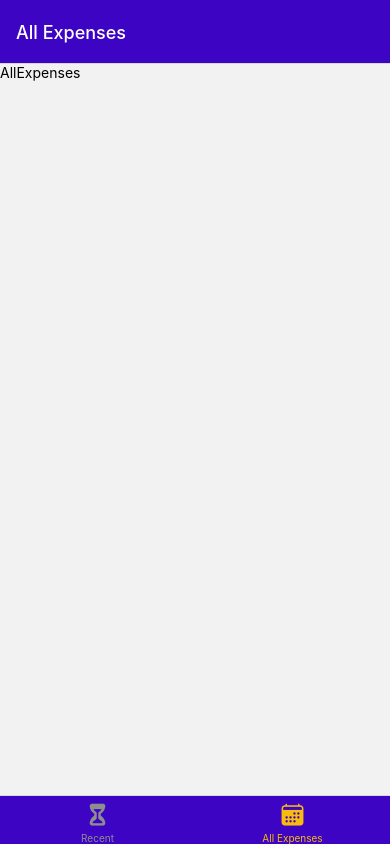
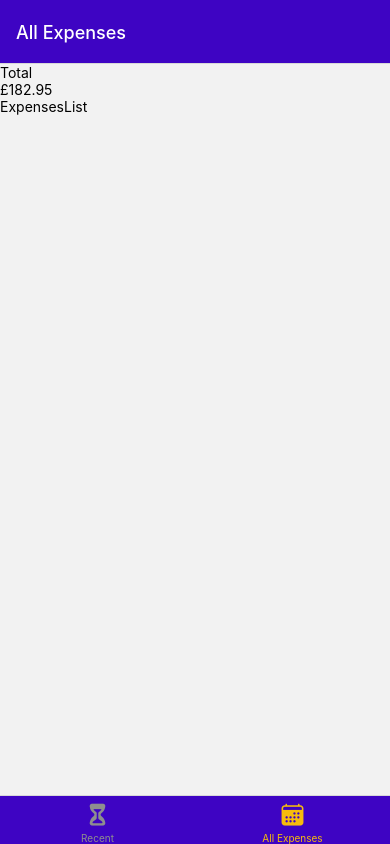
Before and after one commit to judejay/expenses-tracker, a React Native app: screen /AllExpenses in a window 390 px wide. Built offline with nearby package versions, Linux system fonts and the light colour scheme.

Commit message:
total expenses

```diff
--- /dev/null
+++ b/components/ExpensesList.tsx
@@ -0,0 +1,13 @@
+import { View, Text } from 'react-native'
+
+type ExpensesListProps = {}
+
+const ExpensesList = (props: ExpensesListProps) => {
+  return (
+    <View>
+    <Text>ExpensesList</Text>
+    </View>
+  )
+}
+
+export default ExpensesList
--- /dev/null
+++ b/components/ExpensesOutput.tsx
@@ -0,0 +1,58 @@
+import { FlatList, StyleSheet, Text, View } from 'react-native'
+import React from 'react'
+
+import ExpensesSummary, { Expense } from './ExpensesSummary'
+import ExpensesList from './ExpensesList'
+
+const DUMMY_EXPENSES = [
+  {
+    id: 'el',
+    description: 'A pair of shoes',
+    amount: 59.99,
+    date: new Date('2023-08-19')
+  },
+  {
+    id: 'e2',
+    description: 'A pair of trousers',
+    amount: 89.99,
+    date: new Date('2023-08-16')
+  },
+  {
+    id: 'e3',
+    description: 'some bananas',
+    amount: 4.99,
+    date: new Date('2022-02-16')
+  },
+  {
+    id: 'e4',
+    description: 'A book',
+    amount: 18.99,
+    date: new Date('2022-07-1')
+  },
+  {
+    id: 'e5',
+    description: 'A book',
+    amount: 8.99,
+    date: new Date('2022-09-01')
+  }
+
+]
+
+type ExpensesOutputProps = {
+    expenses: Expense [],
+    expensesPeriod: string
+}
+
+const ExpensesOutput = ({expenses, expensesPeriod}: ExpensesOutputProps) => {
+  return (
+    <View>
+        <ExpensesSummary expenses={DUMMY_EXPENSES} periodName={expensesPeriod} />
+        <ExpensesList />
+    </View>
+
+  )
+}
+
+export default ExpensesOutput
+
+const styles = StyleSheet.create({})
--- /dev/null
+++ b/components/ExpensesSummary.tsx
@@ -0,0 +1,32 @@
+import { StyleSheet, Text, View } from 'react-native'
+import React from 'react'
+
+export type Expense = {
+  id: string,
+  amount: number,
+  description: string,
+  date: Date
+}
+
+type ExpensesSummaryProps = {
+    periodName: string,
+    expenses: Expense[]
+}
+
+const ExpensesSummary = ({periodName, expenses}: ExpensesSummaryProps) => {
+    const expensesSum = expenses.reduce((sum, expense) => {
+        return sum +  expense.amount
+    }, 0);
+
+
+    return (
+    <View>
+      <Text>{periodName}</Text>
+      <Text>£{expensesSum.toFixed(2)}</Text>
+    </View>
+  )
+}
+
+export default ExpensesSummary
+
+const styles = StyleSheet.create({})
--- a/screens/AllExpenses.tsx
+++ b/screens/AllExpenses.tsx
@@ -1,13 +1,12 @@
 import { View, Text } from 'react-native'
 import React from 'react'
+import ExpensesOutput from '../components/ExpensesOutput'
 
 type AllExpensesProps = {}
 
 const AllExpenses = (props: AllExpensesProps) => {
-  return (
-    <View>
-      <Text>AllExpenses</Text>
-    </View>
+  return ( <ExpensesOutput expenses={[]} expensesPeriod='Total' />
+
   )
 }
 
--- a/screens/RecentExpenses.tsx
+++ b/screens/RecentExpenses.tsx
@@ -1,14 +1,14 @@
 import { StyleSheet, Text, View } from 'react-native'
 import React from 'react'
+import ExpensesOutput from '../components/ExpensesOutput'
 
 type PropsRecentExpenses = {}
 
 const RecentExpenses = (props: PropsRecentExpenses) => {
   return (
-    <View>
-      <Text>RecentExpenses</Text>
-    </View>
+    <ExpensesOutput expenses={[]} expensesPeriod='Last 7 days' />
   )
+
 }
 
 export default RecentExpenses
```
